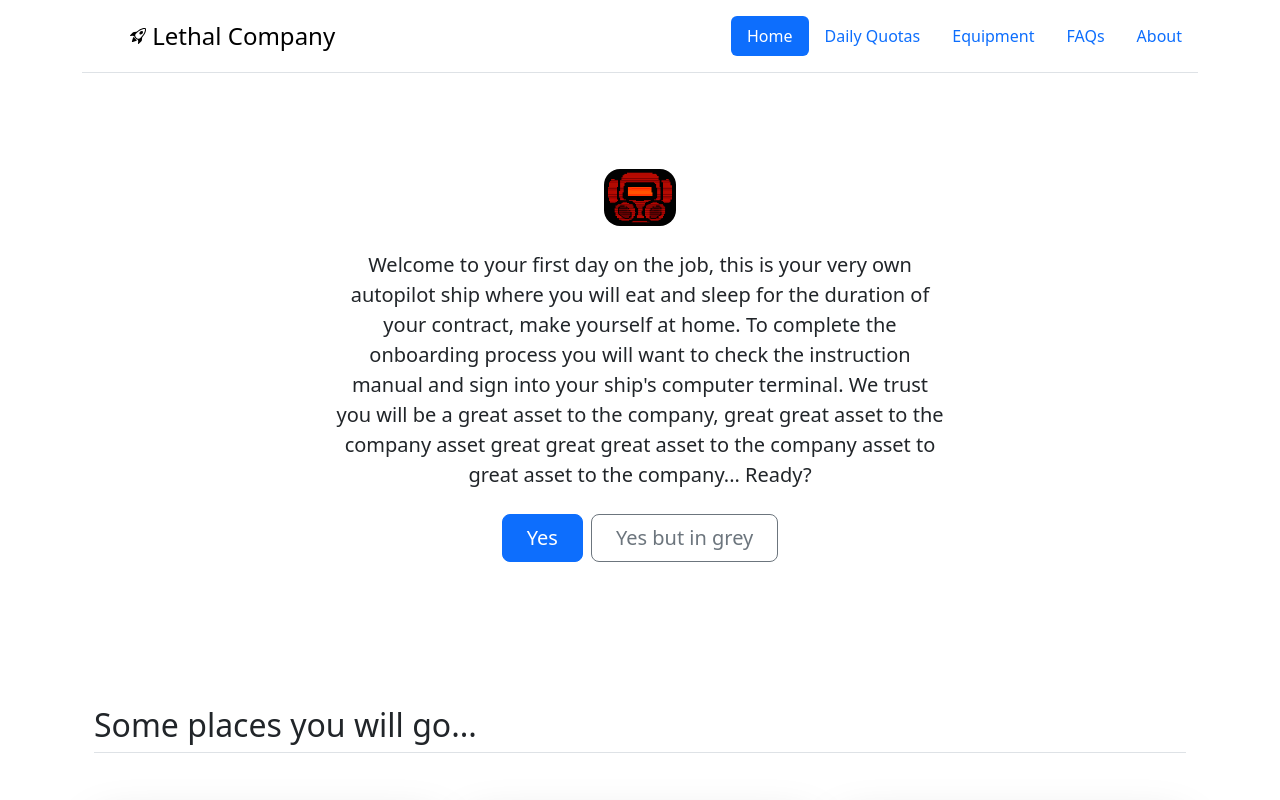
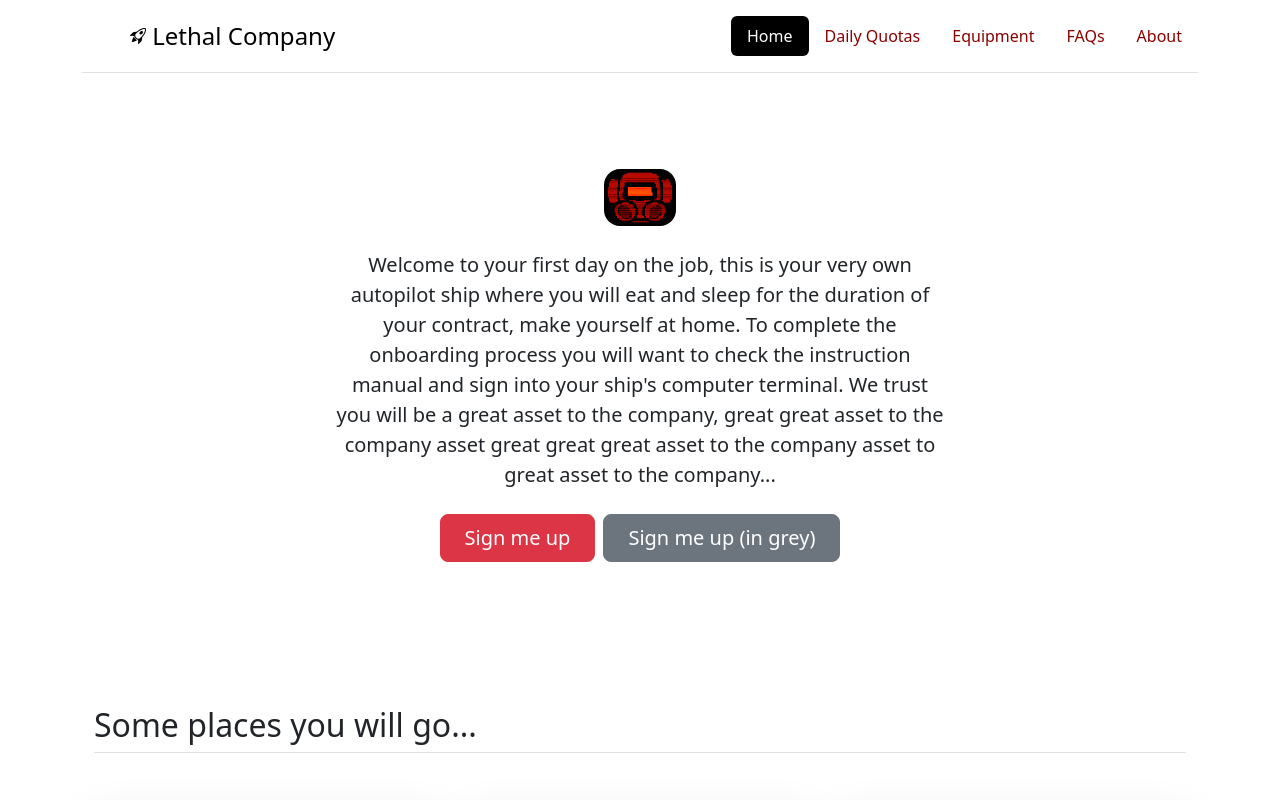
Before and after one commit to aismailanji/WebDev_Assignment4, a plain HTML site: page index.html in a window 1280 px wide. Shown: the top 800 px of the page. Drawn offline with nearby package versions, Linux system fonts and the light colour scheme.

Commit message:
changed some text and button colors

```diff
--- a/index.html
+++ b/index.html
@@ -5,12 +5,21 @@
     <meta name="viewport" content="width=device-width, initial-scale=1.0">
     <title>Document</title>
     <link href="https://cdn.jsdelivr.net/npm/bootstrap@5.3.3/dist/css/bootstrap.min.css" rel="stylesheet" integrity="sha384-QWTKZyjpPEjISv5WaRU9OFeRpok6YctnYmDr5pNlyT2bRjXh0JMhjY6hW+ALEwIH" crossorigin="anonymous">
+    <style>
+        .nav-link {
+            color: darkred;
+        }
+        .nav-pills .nav-link.active, .nav-pills > .nav-link {
+            background-color: black;
+            color: white;
+        }
+    </style>
 </head>
 <body>
 
 <!-- header -->
     <div class="container">
-        <header class="d-flex flex-wrap justify-content-center py-3 mb-4 border-bottom">
+        <header class="d-flex flex-wrap justify-content-center py-3 mb-4 border-bottom navbar-dark">
           <a href="/" class="d-flex align-items-center mb-3 mb-md-0 me-md-auto link-body-emphasis text-decoration-none">
             <svg class="bi me-2" width="40" height="32"><use xlink:href="#bootstrap"></use></svg>
             <svg xmlns="http://www.w3.org/2000/svg" width="16" height="16" fill="currentColor" class="bi bi-rocket-takeoff" viewBox="0 0 16 16">
@@ -37,10 +46,10 @@
         <img class="d-block mx-auto mb-4 rounded-4" src="./assets/lethalcompany.png" alt="" width="72" height="57">
         <h1 class="display-5 fw-bold text-body-emphasis"></h1>
         <div class="col-lg-6 mx-auto">
-        <p class="lead mb-4">Welcome to your first day on the job, this is your very own autopilot ship where you will eat and sleep for the duration of your contract, make yourself at home. To complete the onboarding process you will want to check the instruction manual and sign into your ship's computer terminal. We trust you will be a great asset to the company, great great asset to the company asset great great great asset to the company asset to great asset to the company... Ready?</p>
+        <p class="lead mb-4">Welcome to your first day on the job, this is your very own autopilot ship where you will eat and sleep for the duration of your contract, make yourself at home. To complete the onboarding process you will want to check the instruction manual and sign into your ship's computer terminal. We trust you will be a great asset to the company, great great asset to the company asset great great great asset to the company asset to great asset to the company...</p>
         <div class="d-grid gap-2 d-sm-flex justify-content-sm-center">
-            <button type="button" class="btn btn-primary btn-lg px-4 gap-3">Yes</button>
-            <button type="button" class="btn btn-outline-secondary btn-lg px-4">Yes but in grey</button>
+            <button type="button" class="btn btn-danger btn-lg px-4 gap-3">Sign me up</button>
+            <button type="button" class="btn btn-secondary btn-lg px-4">Sign me up (in grey)</button>
         </div>
         </div>
     </div>
```
